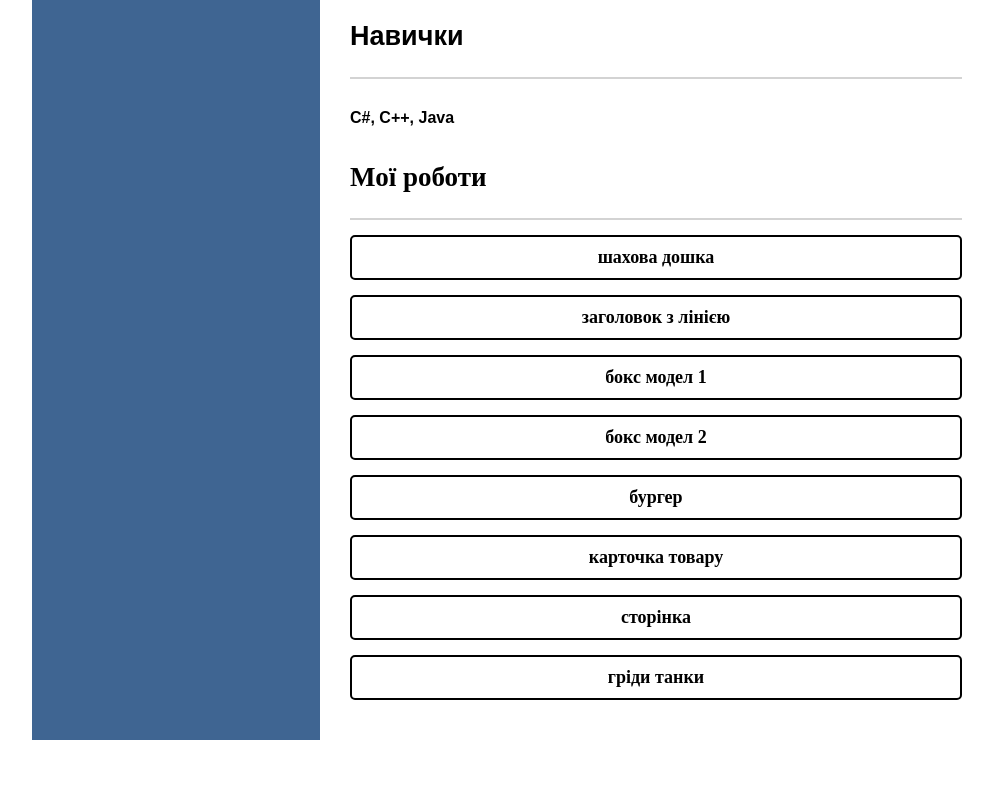
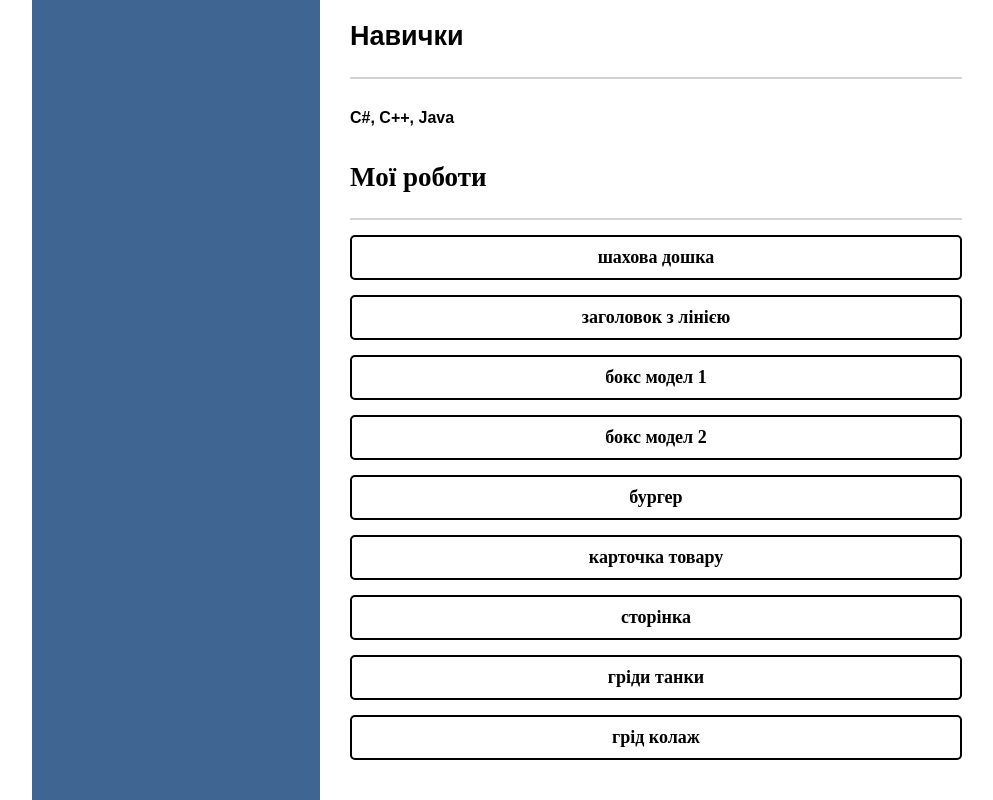
Before and after one commit to Vulkan89/vulkan89.github.io, a plain HTML site: page index.html in a window 1280 px wide. Shown: the part 1167-1967 px from the top of the page, without its empty margins (128-1121 px from the left). Before the commit the page ends 1907 px from the top, so only its background shows below. Drawn offline with Linux system fonts and the light colour scheme.

Commit message:
Add files via upload
grid

```diff
--- a/index.html
+++ b/index.html
@@ -249,6 +249,9 @@
 								<li class="buttons">
 									<a href="../tanks/index.html">гріди танки</a>
 								</li>
+								<li class="buttons">
+									<a href="../grid/index.html">грід колаж</a>
+								</li>
 							</ul>
 				</div>
 
```
